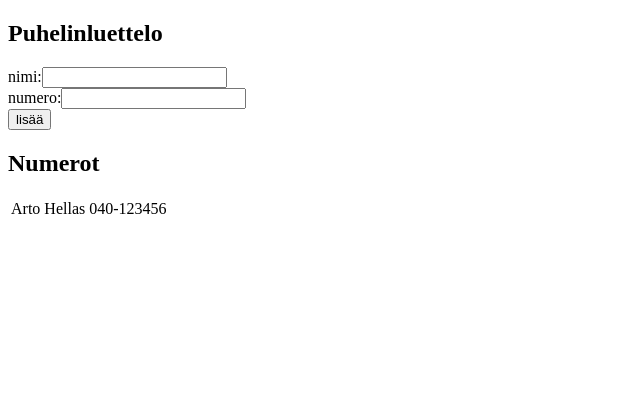
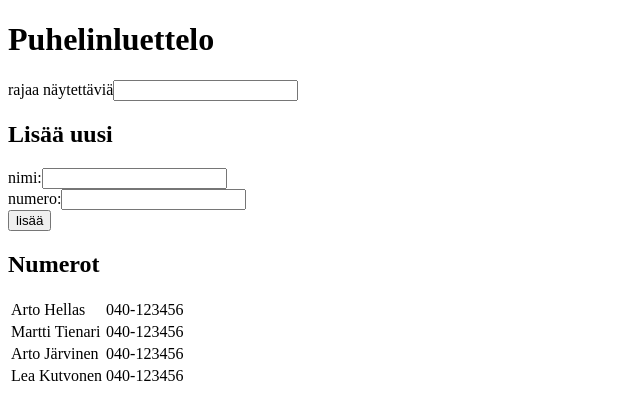
Before and after one commit to EnsioS/fullstack-hy, a React (Create React App) app in the folder osa2/puhelinluettelo/: page / in a window 1280 px wide. Shown: the top 420 px of the page, without its empty margins (0-640 px from the left). Built offline with nearby package versions, Linux system fonts and the light colour scheme.

Commit message:
teht 2.9, puhelinluettelo osa 4

```diff
--- a/osa2/puhelinluettelo/src/App.js
+++ b/osa2/puhelinluettelo/src/App.js
@@ -5,10 +5,14 @@
     super(props)
     this.state = {
       persons: [
-        { name: 'Arto Hellas', number: '040-123456' }
+        { name: 'Arto Hellas', number: '040-123456' },
+        { name: 'Martti Tienari', number: '040-123456' },
+        { name: 'Arto Järvinen', number: '040-123456' },
+        { name: 'Lea Kutvonen', number: '040-123456' }
       ],
       newName: '',
-      newNumber: ''
+      newNumber: '',
+      filter: ''
     }
   }
 
@@ -38,9 +42,20 @@
   }
 
   render() {
+    const personsToShow =
+      this.state.persons
+      .filter(person => person.name.toLowerCase().includes(this.state.filter.toLowerCase()))
+
     return (
       <div>
-        <h2>Puhelinluettelo</h2>
+        <h1>Puhelinluettelo</h1>
+        rajaa näytettäviä
+        <input
+          id="filter"
+          value={this.state.filter}
+          onChange={this.handleValueChange}
+        />
+        <h2>Lisää uusi</h2>
         <form onSubmit={this.addPerson}>
           <div>
             nimi:
@@ -62,7 +77,7 @@
             <button type="submit">lisää</button>
           </div>
         </form>
-        < Numerot persons={this.state.persons} />
+        < Numerot persons={personsToShow} />
       </div>
     )
   }
```
